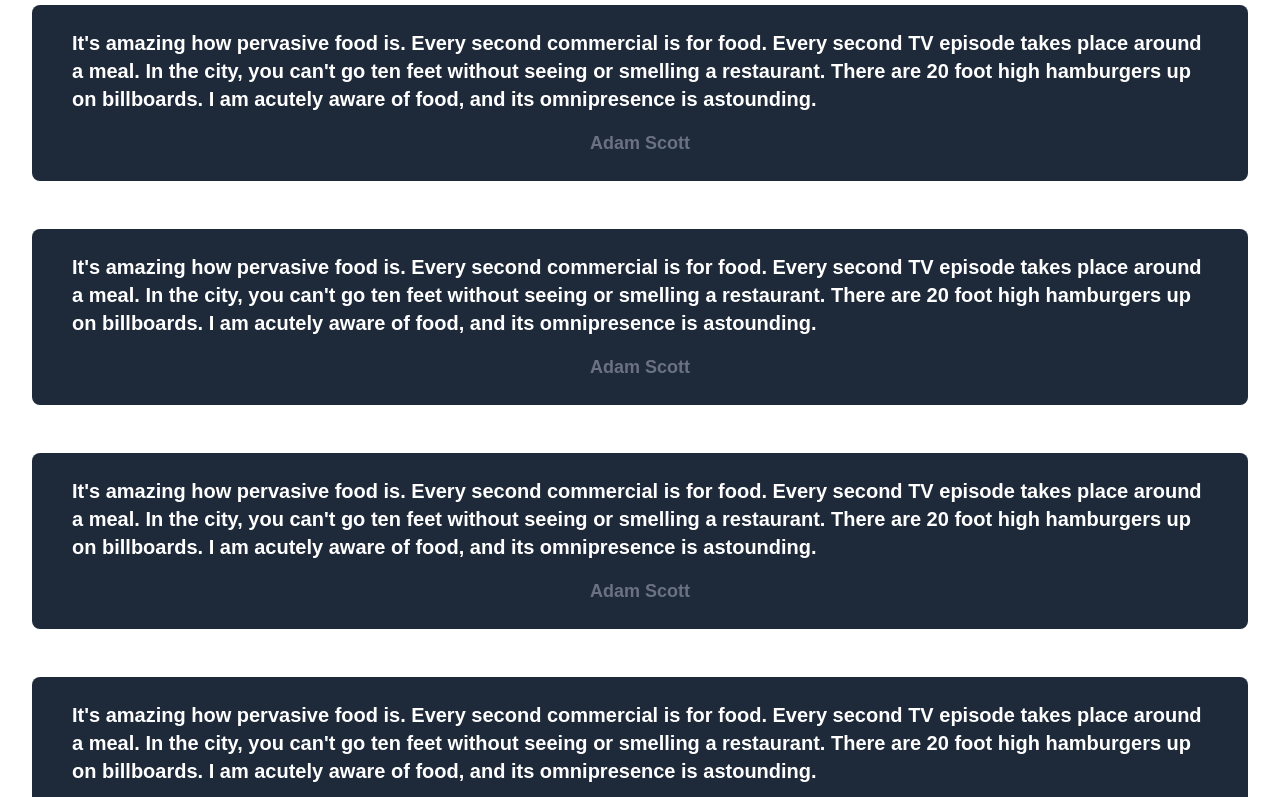
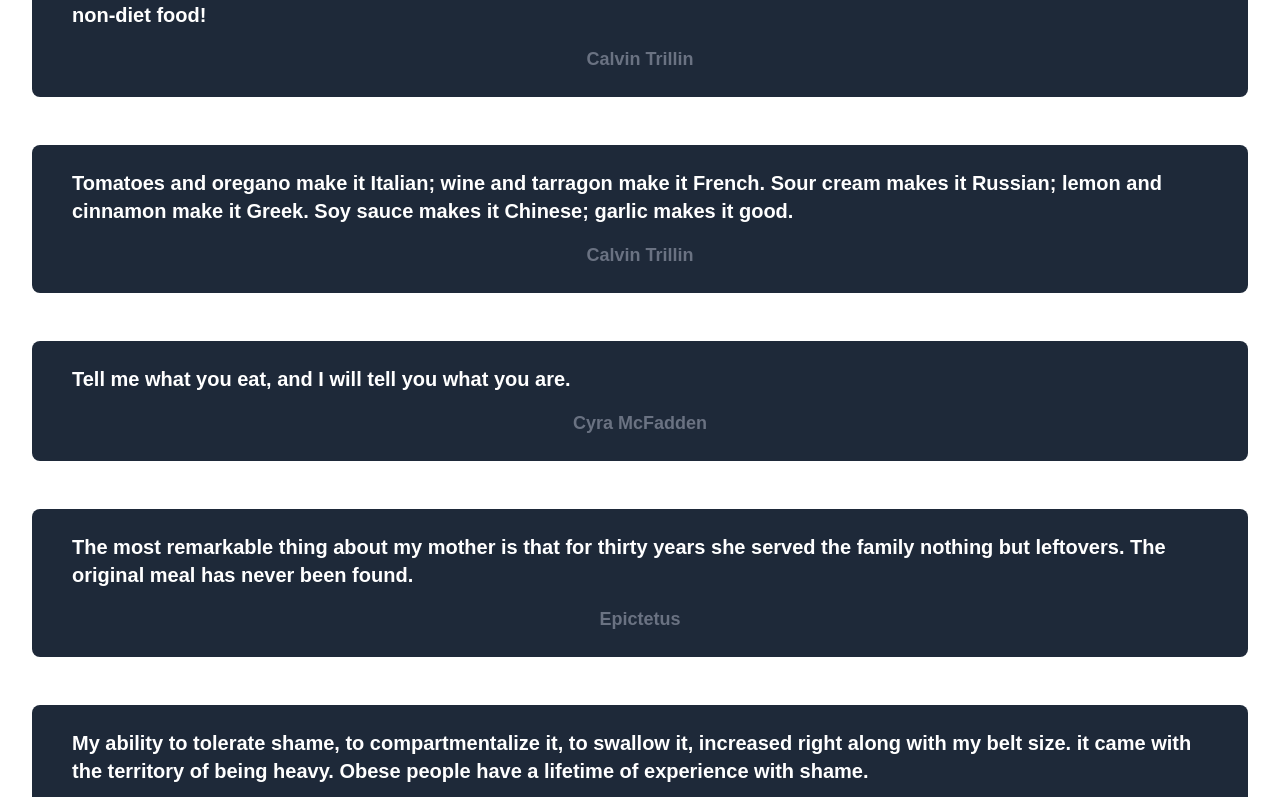
Before and after one commit to abhi1994j/React-Food-Delivery-App, a React (Vite) app: page /quote in a window 1280 px wide. Shown: the part 1583-2380 px from the top of the page. Built offline with nearby package versions, Linux system fonts and the light colour scheme.

Commit message:
form validate

```diff
--- a/src/components/Quote.jsx
+++ b/src/components/Quote.jsx
@@ -1,120 +1,14 @@
+import users from "../dB/dB.json";
 
-const Quote = () => {
-  const quotes = [
-    {
-      id:1,
-      quotes:"It's amazing how pervasive food is. Every second commercial is for food. Every second TV episode takes place around a meal. In the city, you can't go ten feet without seeing or smelling a restaurant. There are 20 foot high hamburgers up on billboards. I am acutely aware of food, and its omnipresence is astounding.",
-      author: "Adam Scott"
-    },
-    {
-      id:2,
-      quotes:"We are indeed much more than what we eat, but what we eat can nevertheless help us to be much more than what we are.",
-      author: "Adelle Davis"
-    },
-    {
-      id:3,
-      quotes:"Nothing will benefit human health and increase the chances for survival of life on Earth as much as the evolution to a vegetarian diet.",
-      author: "Albert Einstein"
-    },
-    {
-      id:4,
-      quotes:"Eating is always a decision, nobody forces your hand to pick up food and put it into your mouth.",
-      author: "Alice May Brock"
-    },
-    {
-      id:5,
-      quotes:"It's amazing how pervasive food is. Every second commercial is for food. Every second TV episode takes place around a meal. In the city, you can't go ten feet without seeing or smelling a restaurant. There are 20 foot high hamburgers up on billboards. I am acutely aware of food, and its omnipresence is astounding.",
-      author: "Adam Scott"
-    },
-    {
-      id:6,
-      quotes:"It's amazing how pervasive food is. Every second commercial is for food. Every second TV episode takes place around a meal. In the city, you can't go ten feet without seeing or smelling a restaurant. There are 20 foot high hamburgers up on billboards. I am acutely aware of food, and its omnipresence is astounding.",
-      author: "Adam Scott"
-    },
-    {
-      id:7,
-      quotes:"It's amazing how pervasive food is. Every second commercial is for food. Every second TV episode takes place around a meal. In the city, you can't go ten feet without seeing or smelling a restaurant. There are 20 foot high hamburgers up on billboards. I am acutely aware of food, and its omnipresence is astounding.",
-      author: "Adam Scott"
-    },
-    {
-      id:8,
-      quotes:"It's amazing how pervasive food is. Every second commercial is for food. Every second TV episode takes place around a meal. In the city, you can't go ten feet without seeing or smelling a restaurant. There are 20 foot high hamburgers up on billboards. I am acutely aware of food, and its omnipresence is astounding.",
-      author: "Adam Scott"
-    },
-    {
-      id:9,
-      quotes:"It's amazing how pervasive food is. Every second commercial is for food. Every second TV episode takes place around a meal. In the city, you can't go ten feet without seeing or smelling a restaurant. There are 20 foot high hamburgers up on billboards. I am acutely aware of food, and its omnipresence is astounding.",
-      author: "Adam Scott"
-    },
-    {
-      id:10,
-      quotes:"It's amazing how pervasive food is. Every second commercial is for food. Every second TV episode takes place around a meal. In the city, you can't go ten feet without seeing or smelling a restaurant. There are 20 foot high hamburgers up on billboards. I am acutely aware of food, and its omnipresence is astounding.",
-      author: "Adam Scott"
-    },
-    {
-      id:11,
-      quotes:"It's amazing how pervasive food is. Every second commercial is for food. Every second TV episode takes place around a meal. In the city, you can't go ten feet without seeing or smelling a restaurant. There are 20 foot high hamburgers up on billboards. I am acutely aware of food, and its omnipresence is astounding.",
-      author: "Adam Scott"
-    },
-    {
-      id:12,
-      quotes:"It's amazing how pervasive food is. Every second commercial is for food. Every second TV episode takes place around a meal. In the city, you can't go ten feet without seeing or smelling a restaurant. There are 20 foot high hamburgers up on billboards. I am acutely aware of food, and its omnipresence is astounding.",
-      author: "Adam Scott"
-    },
-    {
-      id:13,
-      quotes:"It's amazing how pervasive food is. Every second commercial is for food. Every second TV episode takes place around a meal. In the city, you can't go ten feet without seeing or smelling a restaurant. There are 20 foot high hamburgers up on billboards. I am acutely aware of food, and its omnipresence is astounding.",
-      author: "Adam Scott"
-    },
-    {
-      id:14,
-      quotes:"It's amazing how pervasive food is. Every second commercial is for food. Every second TV episode takes place around a meal. In the city, you can't go ten feet without seeing or smelling a restaurant. There are 20 foot high hamburgers up on billboards. I am acutely aware of food, and its omnipresence is astounding.",
-      author: "Adam Scott"
-    },
-    {
-      id:15,
-      quotes:"It's amazing how pervasive food is. Every second commercial is for food. Every second TV episode takes place around a meal. In the city, you can't go ten feet without seeing or smelling a restaurant. There are 20 foot high hamburgers up on billboards. I am acutely aware of food, and its omnipresence is astounding.",
-      author: "Adam Scott"
-    },
-    {
-      id:16,
-      quotes:"It's amazing how pervasive food is. Every second commercial is for food. Every second TV episode takes place around a meal. In the city, you can't go ten feet without seeing or smelling a restaurant. There are 20 foot high hamburgers up on billboards. I am acutely aware of food, and its omnipresence is astounding.",
-      author: "Adam Scott"
-    },
-    {
-      id:17,
-      quotes:"It's amazing how pervasive food is. Every second commercial is for food. Every second TV episode takes place around a meal. In the city, you can't go ten feet without seeing or smelling a restaurant. There are 20 foot high hamburgers up on billboards. I am acutely aware of food, and its omnipresence is astounding.",
-      author: "Adam Scott"
-    },
-    {
-      id:18,
-      quotes:"It's amazing how pervasive food is. Every second commercial is for food. Every second TV episode takes place around a meal. In the city, you can't go ten feet without seeing or smelling a restaurant. There are 20 foot high hamburgers up on billboards. I am acutely aware of food, and its omnipresence is astounding.",
-      author: "Adam Scott"
-    },
-    {
-      id:19,
-      quotes:"It's amazing how pervasive food is. Every second commercial is for food. Every second TV episode takes place around a meal. In the city, you can't go ten feet without seeing or smelling a restaurant. There are 20 foot high hamburgers up on billboards. I am acutely aware of food, and its omnipresence is astounding.",
-      author: "Adam Scott"
-    },
-    {
-      id:20,
-      quotes:"It's amazing how pervasive food is. Every second commercial is for food. Every second TV episode takes place around a meal. In the city, you can't go ten feet without seeing or smelling a restaurant. There are 20 foot high hamburgers up on billboards. I am acutely aware of food, and its omnipresence is astounding.",
-      author: "Adam Scott"
-    },
-    {
-      id:21,
-      quotes:"It's amazing how pervasive food is. Every second commercial is for food. Every second TV episode takes place around a meal. In the city, you can't go ten feet without seeing or smelling a restaurant. There are 20 foot high hamburgers up on billboards. I am acutely aware of food, and its omnipresence is astounding.",
-      author: "Adam Scott"
-    },
-  ]
+const Quote = (props) => {
 
 
   return (
     <>
       <div className="quote min-h-[100vh] w-[100%] flex flex-col gap-4 md:p-4 p-2 ">
-        {quotes && quotes.length>0 ? quotes.map((ele)=>
+        {users && users.length>0 ? users.map((ele)=>
            <div key={ele.id} className="card text-white bg-gray-800 py-3 md:py-6 px-4 sm:px-6 md:px-10 rounded-lg sm:m-2 md:m-4">
-          <h1 className="md:text-xl sm:text-lg text-sm font-bold mb-2 md:mb-4">{ele.quotes}</h1>
+          <h1 className="md:text-xl sm:text-lg text-sm font-bold mb-2 md:mb-4">{ele.quote}</h1>
           <p className="text-center text-gray-500 text-sm sm:text-lg font-semibold">{ele.author}</p>
     </div>)
 
--- a/src/dB/dB.json
+++ b/src/dB/dB.json
@@ -1,63 +1,63 @@
-[
+ [
   {
     "id": 1,
-    "quote": "The best way to get started is to quit talking and begin doing.",
-    "author": "Walt Disney"
+    "quote": "It's amazing how pervasive food is. Every second commercial is for food. Every second TV episode takes place around a meal. In the city, you can't go ten feet without seeing or smelling a restaurant. There are 20 foot high hamburgers up on billboards. I am acutely aware of food, and its omnipresence is astounding.",
+    "author": "Adam Scott"
   },
   {
     "id": 2,
-    "quote": "Don’t let yesterday take up too much of today.",
-    "author": "Will Rogers"
+    "quote": "Eat breakfast like a king, lunch like a prince, and dinner like a pauper.",
+    "author": "Adelle Davis"
   },
   {
     "id": 3,
-    "quote": "It’s not whether you get knocked down, it’s whether you get up.",
-    "author": "Vince Lombardi"
+    "quote": "We are indeed much more than what we eat, but what we eat can nevertheless help us to be much more than what we are.",
+    "author": "Adelle Davis"
   },
   {
     "id": 4,
-    "quote": "If you are working on something exciting, it will keep you motivated.",
-    "author": "Steve Jobs"
+    "quote": "Nothing will benefit human health and increase the chances for survival of life on Earth as much as the evolution to a vegetarian diet.",
+    "author": "Albert Einstein"
   },
   {
     "id": 5,
-    "quote": "Success is not in what you have, but who you are.",
-    "author": "Bo Bennett"
+    "quote": "Fat is a barrier, a bellicose statement to others that, to some, justifies hostility in kind. The world says to the fat person,'Your fatness is an affront to me, so we have the right to treat you as offensively as you appear'. Fat is not merely viewed as another type of tissue, but as a diagnostic sign, a personal statement, and a measure of personality. Too little fat and we see you as being antisocial, fearful and sexless. Too much fat and we see you as slothful, stupid, and sexually hung up.",
+    "author": "Anthelme Brillat-Savarin"
   },
   {
     "id": 6,
-    "quote": "Opportunities don't happen, you create them.",
-    "author": "Chris Grosser"
+    "quote": "Fat people, it is commonly held, should be punished because they offend our aesthetic sensibilities. They take up too much space on subways, buses, airplanes, and elevators. They consume more than they contribute to society. They become ill and need to be taken care of, or they die early and their families are left unsupported. The only way fat people can gain some acceptance and forgiveness for their crime of overeating is to at least try, or look like they are trying, to lose weight. They must never eat an ice cream cone in public, never be seen eating a normal sized portion of non-diet food!",
+    "author": "Calvin Trillin"
   },
   {
     "id": 7,
-    "quote": "Work hard in silence, let your success be your noise.",
-    "author": "Frank Ocean"
+    "quote": "Tomatoes and oregano make it Italian; wine and tarragon make it French. Sour cream makes it Russian; lemon and cinnamon make it Greek. Soy sauce makes it Chinese; garlic makes it good.",
+    "author": "Calvin Trillin"
   },
   {
     "id": 8,
-    "quote": "Don’t watch the clock; do what it does. Keep going.",
-    "author": "Sam Levenson"
+    "quote": "Tell me what you eat, and I will tell you what you are.",
+    "author": "Cyra McFadden"
   },
   {
     "id": 9,
-    "quote": "Success usually comes to those who are too busy to be looking for it.",
-    "author": "Henry David Thoreau"
+    "quote": "The most remarkable thing about my mother is that for thirty years she served the family nothing but leftovers. The original meal has never been found.",
+    "author": "Epictetus"
   },
   {
     "id": 10,
-    "quote": "The harder you work for something, the greater you’ll feel when you achieve it.",
-    "author": "Unknown"
+    "quote": "My ability to tolerate shame, to compartmentalize it, to swallow it, increased right along with my belt size. it came with the territory of being heavy. Obese people have a lifetime of experience with shame.",
+    "author": "Fran Lebowitz"
   },
   {
     "id": 11,
-    "quote": "Dream bigger. Do bigger.",
-    "author": "Unknown"
+    "quote": "Eating is really one of your indoor sports. You play three times a day, and it's well worth while to make the game as pleasant as possible.",
+    "author": "Fran Lebowitz"
   },
   {
     "id": 12,
-    "quote": "Don’t limit your challenges. Challenge your limits.",
-    "author": "Jerry Dunn"
+    "quote": "The people who can most successfully lose weight and maintain a healthy life style are foodies. When it comes to healthy eating, people who know how to cook and make ingredients taste good have a distinct advantage over those who can't.",
+    "author": "G. K. Chesterton"
   },
   {
     "id": 13,
```
